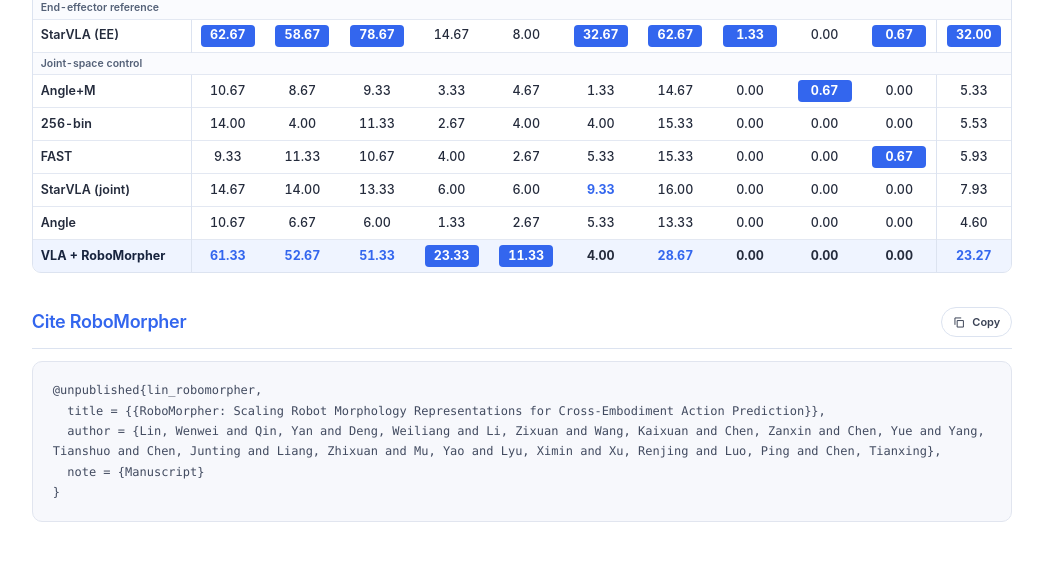
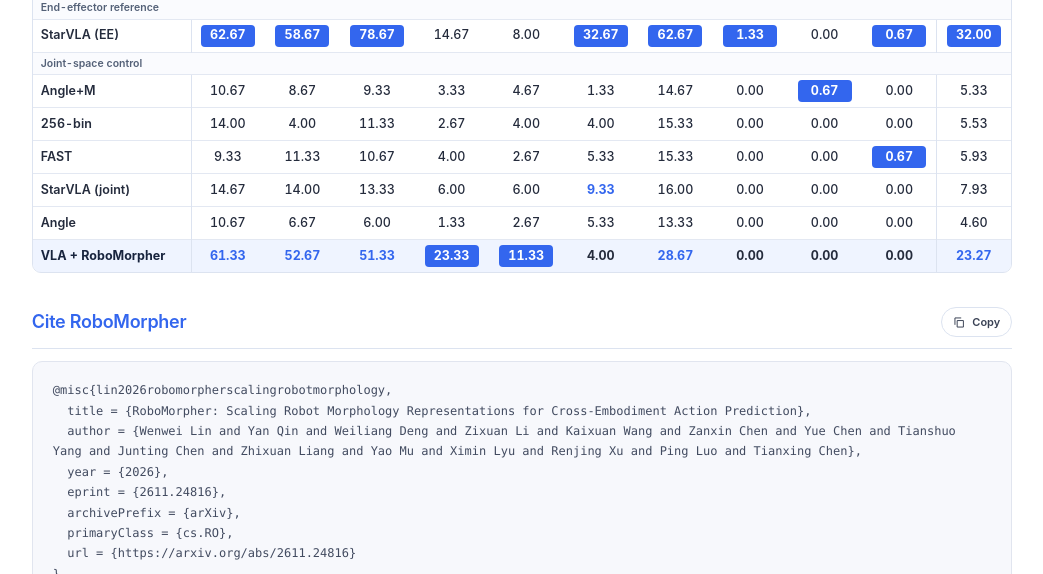
Before and after one commit to robomorpher/robomorpher.github.io, a plain HTML site: page index.html in a window 1280 px wide. Shown: the part 4932-5506 px from the top of the page, without its empty margins (118-1161 px from the left). Drawn offline with Linux system fonts and the light colour scheme.

Commit message:
Update BibTeX with arXiv citation

```diff
--- a/index.html
+++ b/index.html
@@ -357,10 +357,14 @@ svg.joint-limits-chart.is-visible .bar-value { animation-play-state: running; }
 
   <section class="citation shell" id="bibtex" aria-labelledby="citation-title">
     <div class="citation-heading"><h2 id="citation-title">Cite RoboMorpher</h2><button class="copy-citation" id="copy-citation" type="button" aria-label="Copy BibTeX citation"><svg viewBox="0 0 20 20" aria-hidden="true"><path d="M7 7h9v10H7zM12 3H3v10"/></svg><span>Copy</span></button></div>
-    <pre class="citation-code"><code id="bibtex-code">@unpublished{lin_robomorpher,
-  title = {{RoboMorpher: Scaling Robot Morphology Representations for Cross-Embodiment Action Prediction}},
-  author = {Lin, Wenwei and Qin, Yan and Deng, Weiliang and Li, Zixuan and Wang, Kaixuan and Chen, Zanxin and Chen, Yue and Yang, Tianshuo and Chen, Junting and Liang, Zhixuan and Mu, Yao and Lyu, Ximin and Xu, Renjing and Luo, Ping and Chen, Tianxing},
-  note = {Manuscript}
+    <pre class="citation-code"><code id="bibtex-code">@misc{lin2026robomorpherscalingrobotmorphology,
+  title = {RoboMorpher: Scaling Robot Morphology Representations for Cross-Embodiment Action Prediction},
+  author = {Wenwei Lin and Yan Qin and Weiliang Deng and Zixuan Li and Kaixuan Wang and Zanxin Chen and Yue Chen and Tianshuo Yang and Junting Chen and Zhixuan Liang and Yao Mu and Ximin Lyu and Renjing Xu and Ping Luo and Tianxing Chen},
+  year = {2026},
+  eprint = {2611.24816},
+  archivePrefix = {arXiv},
+  primaryClass = {cs.RO},
+  url = {https://arxiv.org/abs/2611.24816}
 }</code></pre>
   </section>
 </main>
```
